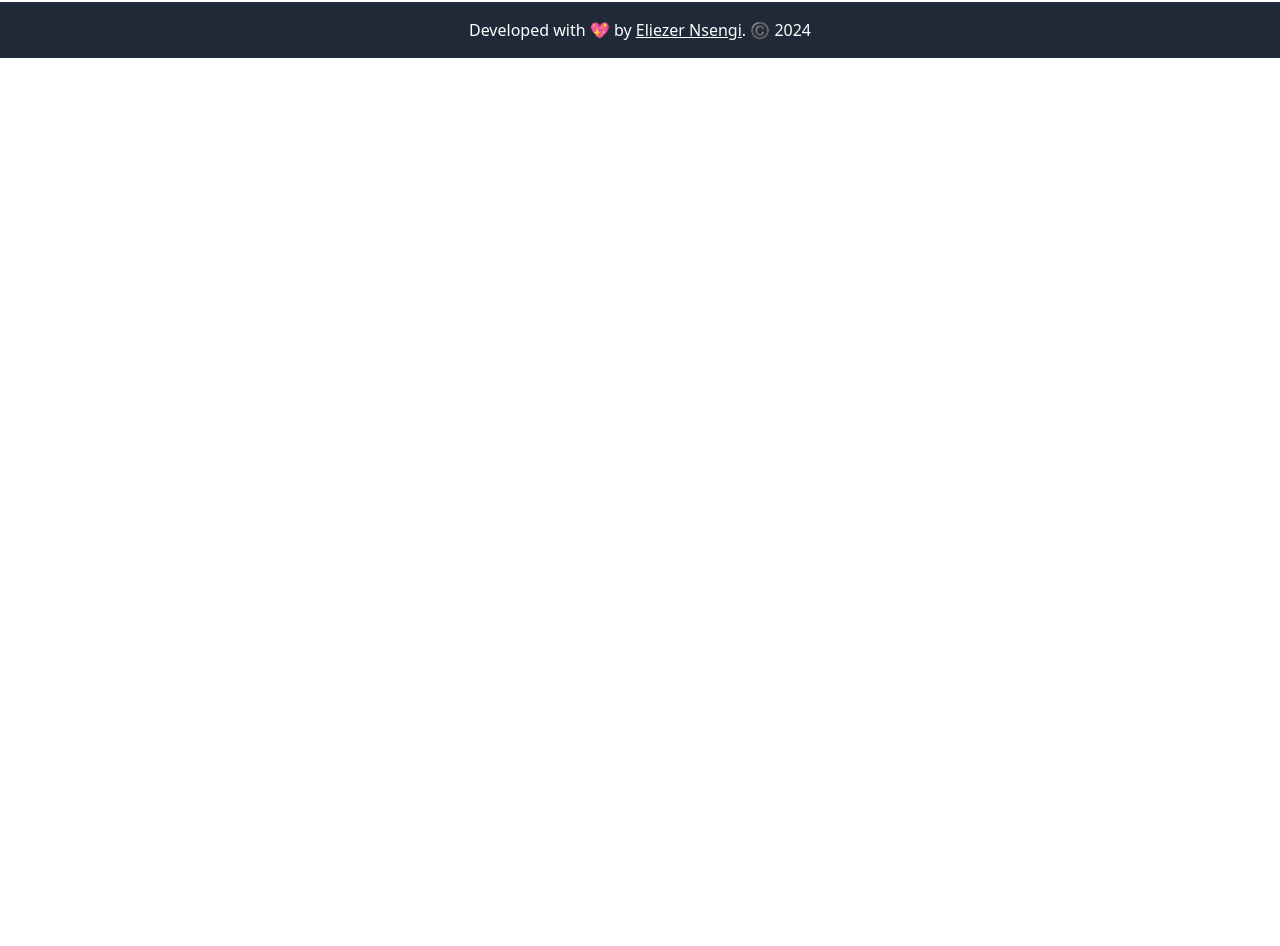
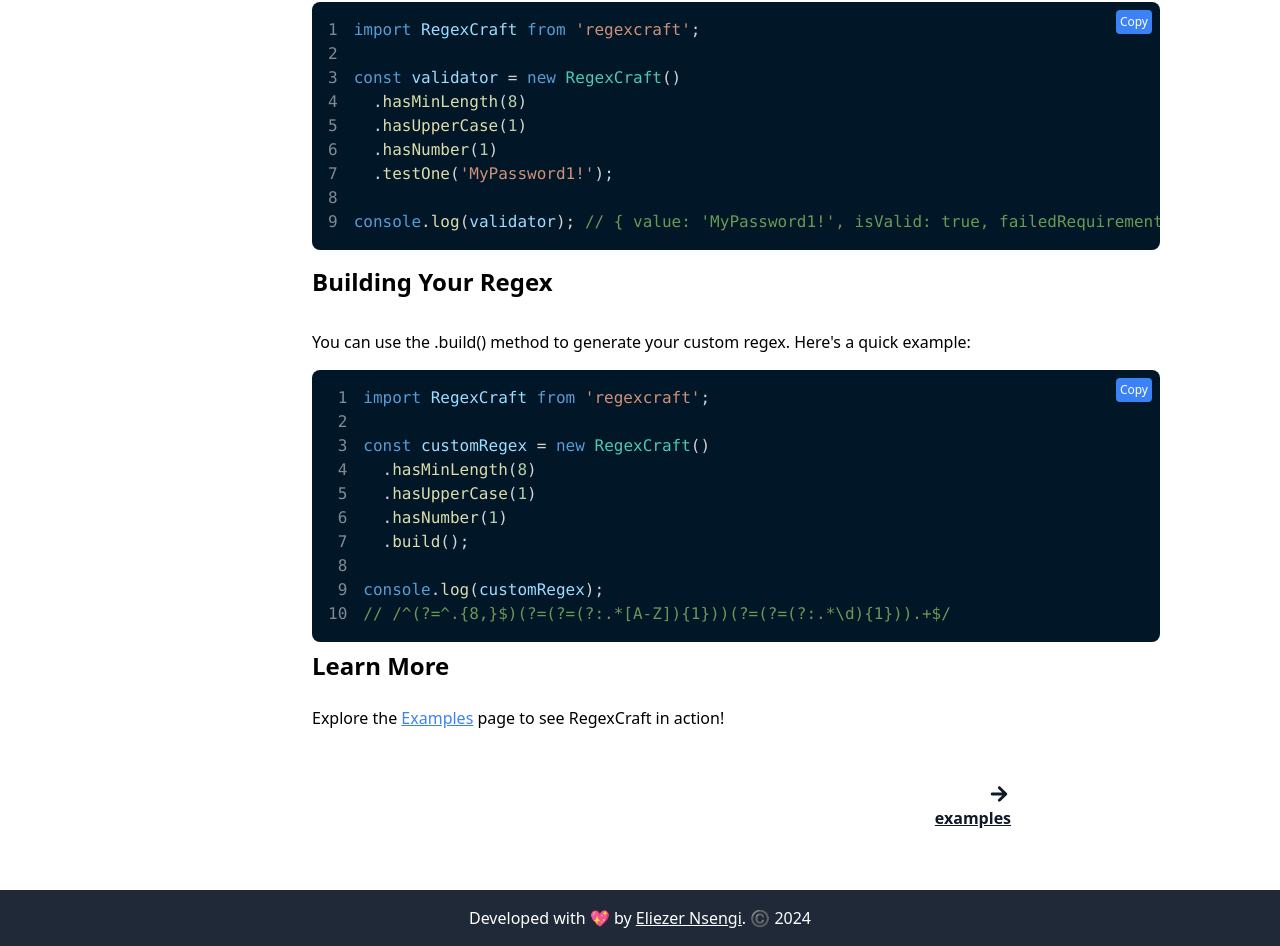
Before and after one commit to iAmNsengi/regexcraft-frontend, a React (Vite) app: page /home in a window 1280 px wide. Before the commit this address had no page. Shown: the part 862-1808 px from the top of the page. Before the commit the page ends 920 px from the top, so only its background shows below. Built offline with nearby package versions, Linux system fonts and the light colour scheme.

Commit message:
feat: bottom navigations

```diff
--- a/package.json
+++ b/package.json
@@ -15,6 +15,7 @@
     "react": "^18.3.1",
     "react-dom": "^18.3.1",
     "react-helmet": "^6.1.0",
+    "react-icons": "^5.3.0",
     "react-router-dom": "^7.0.1",
     "regexcraft": "^1.0.9"
   },
--- a/src/App.tsx
+++ b/src/App.tsx
@@ -12,6 +12,7 @@ function App() {
       <Routes>
         <Route path="/" element={<Layout />}>
           <Route index element={<Home />} />
+          <Route path="home" element={<Home />} />
           <Route path="about" element={<About />} />
           <Route path="examples" element={<Examples />} />
           <Route path="playground" element={<Playground />} />
--- /dev/null
+++ b/src/components/BottomNavigation.tsx
@@ -0,0 +1,43 @@
+import { IoMdArrowRoundBack, IoMdArrowRoundForward } from "react-icons/io";
+import { Link } from "react-router-dom";
+
+const BottomNavigation = ({
+  backLink,
+  frontLink,
+}: {
+  backLink?: string;
+  frontLink?: string;
+}) => {
+  return (
+    <div className="flex items-center justify-around py-7">
+      <div className="font-bold underline">
+        <Link
+          to={`/${backLink}`}
+          className="font-bold underline flex flex-col items-start text-gray-900"
+        >
+          {backLink && (
+            <>
+              <IoMdArrowRoundBack className="text-2xl" />
+              <p>{backLink} </p>
+            </>
+          )}
+        </Link>
+      </div>
+      <div>
+        <Link
+          to={`/${frontLink}`}
+          className="font-bold underline flex flex-col items-end text-gray-900"
+        >
+          {frontLink && (
+            <>
+              <IoMdArrowRoundForward className="text-2xl" />
+              <p>{frontLink}</p>
+            </>
+          )}
+        </Link>
+      </div>
+    </div>
+  );
+};
+
+export default BottomNavigation;
--- a/src/components/Playground.tsx
+++ b/src/components/Playground.tsx
@@ -1,7 +1,7 @@
 /* eslint-disable @typescript-eslint/no-explicit-any */
-// src/pages/Playground/Playground.tsx
 import { useState } from "react";
 import RegexCraft from "regexcraft";
+import BottomNavigation from "./BottomNavigation";
 
 const Playground = () => {
   const [input, setInput] = useState("");
@@ -11,7 +11,6 @@ const Playground = () => {
   const validateInput = () => {
     const validator = new RegexCraft();
 
-    // Apply selected validation rules
     validationRules.forEach((rule) => {
       switch (rule) {
         case "email":
@@ -44,7 +43,6 @@ const Playground = () => {
         case "specialCharacter":
           validator.hasSpecialCharacter(1);
           break;
-        // Add more cases as needed
       }
     });
 
@@ -53,6 +51,7 @@ const Playground = () => {
   };
 
   return (
+    <>
       <div className="max-w-4xl mx-auto">
         <h1 className="text-3xl font-bold mb-8">RegexCraft Playground</h1>
 
@@ -138,6 +137,8 @@ const Playground = () => {
           </div>
         </div>
       </div>
+      <BottomNavigation backLink="examples" frontLink="about" />
+    </>
   );
 };
 
--- a/src/pages/About.tsx
+++ b/src/pages/About.tsx
@@ -1,3 +1,4 @@
+import BottomNavigation from "../components/BottomNavigation";
 import HelmetWrapper from "../components/HelmetWrapper";
 const About = () => {
   return (
@@ -56,6 +57,7 @@ const About = () => {
           to see RegexCraft in action!
         </p>
       </div>
+      <BottomNavigation backLink="playground" />
     </>
   );
 };
--- a/src/pages/Examples.tsx
+++ b/src/pages/Examples.tsx
@@ -1,4 +1,5 @@
 // src/pages/Examples/Examples.tsx
+import BottomNavigation from "../components/BottomNavigation";
 import CodeBlock from "../components/CodeBlock";
 import HelmetWrapper from "../components/HelmetWrapper";
 
@@ -353,6 +354,7 @@ const Examples = () => {
           ))}
         </div>
       </div>
+      <BottomNavigation backLink="home" frontLink="playground" />
     </>
   );
 };
--- a/src/pages/Home.tsx
+++ b/src/pages/Home.tsx
@@ -1,13 +1,15 @@
 import { Link } from "react-router-dom";
 import CodeBlock from "../components/CodeBlock";
+import BottomNavigation from "../components/BottomNavigation";
 
 const Home = () => {
   return (
+    <>
       <div className="max-w-4xl mx-auto p-6">
         <h1 className="text-4xl font-bold mb-4">Welcome to RegexCraft 🛠️</h1>
         <p className="text-lg text-gray-700 mb-6">
-        RegexCraft is a powerful utility class for building and managing regular
-        expressions with a fluent, chainable API.
+          RegexCraft is a powerful utility class for building and managing
+          regular expressions with a fluent, chainable API.
         </p>
 
         <h2 className="text-2xl font-semibold mb-4">Features</h2>
@@ -26,8 +28,8 @@ const Home = () => {
 
         <h2 className="text-2xl font-semibold mb-4">Installation</h2>
         <p className="mb-4">
-        To install RegexCraft, you can use npm or yarn. Run one of the following
-        commands in your project directory:
+          To install RegexCraft, you can use npm or yarn. Run one of the
+          following commands in your project directory:
         </p>
         <CodeBlock code={`npm install regexcraft`} language="bash" />
         <p className="py-2">or if you use yarn:</p>
@@ -53,10 +55,12 @@ console.log(validator); // { value: 'MyPassword1!', isValid: true, failedRequire
           language="typescript"
         />
 
-      <h2 className="text-2xl font-semibold mb-4 py-4">Building Your Regex</h2>
+        <h2 className="text-2xl font-semibold mb-4 py-4">
+          Building Your Regex
+        </h2>
         <p className="mb-4">
-        You can use the .build() method to generate your custom regex. Here's a
-        quick example:
+          You can use the .build() method to generate your custom regex. Here's
+          a quick example:
         </p>
 
         <CodeBlock
@@ -83,6 +87,8 @@ console.log(customRegex);
           page to see RegexCraft in action!
         </p>
       </div>
+      <BottomNavigation frontLink="examples" />
+    </>
   );
 };
 
```
Also changed, not shown: 1 other file (tests, documents, lock files or other folders). Lines whose indentation alone changed are shown as unchanged.
